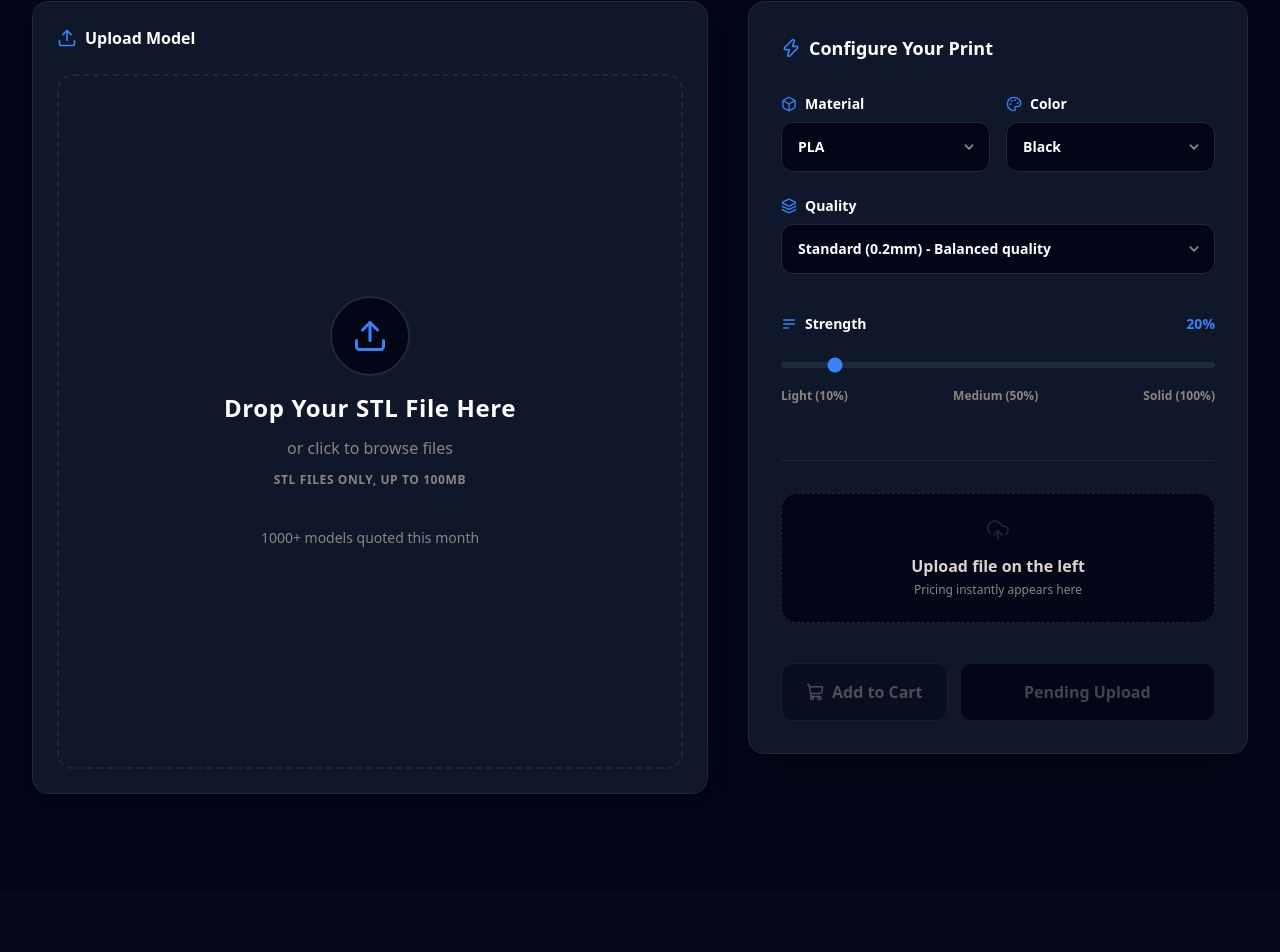
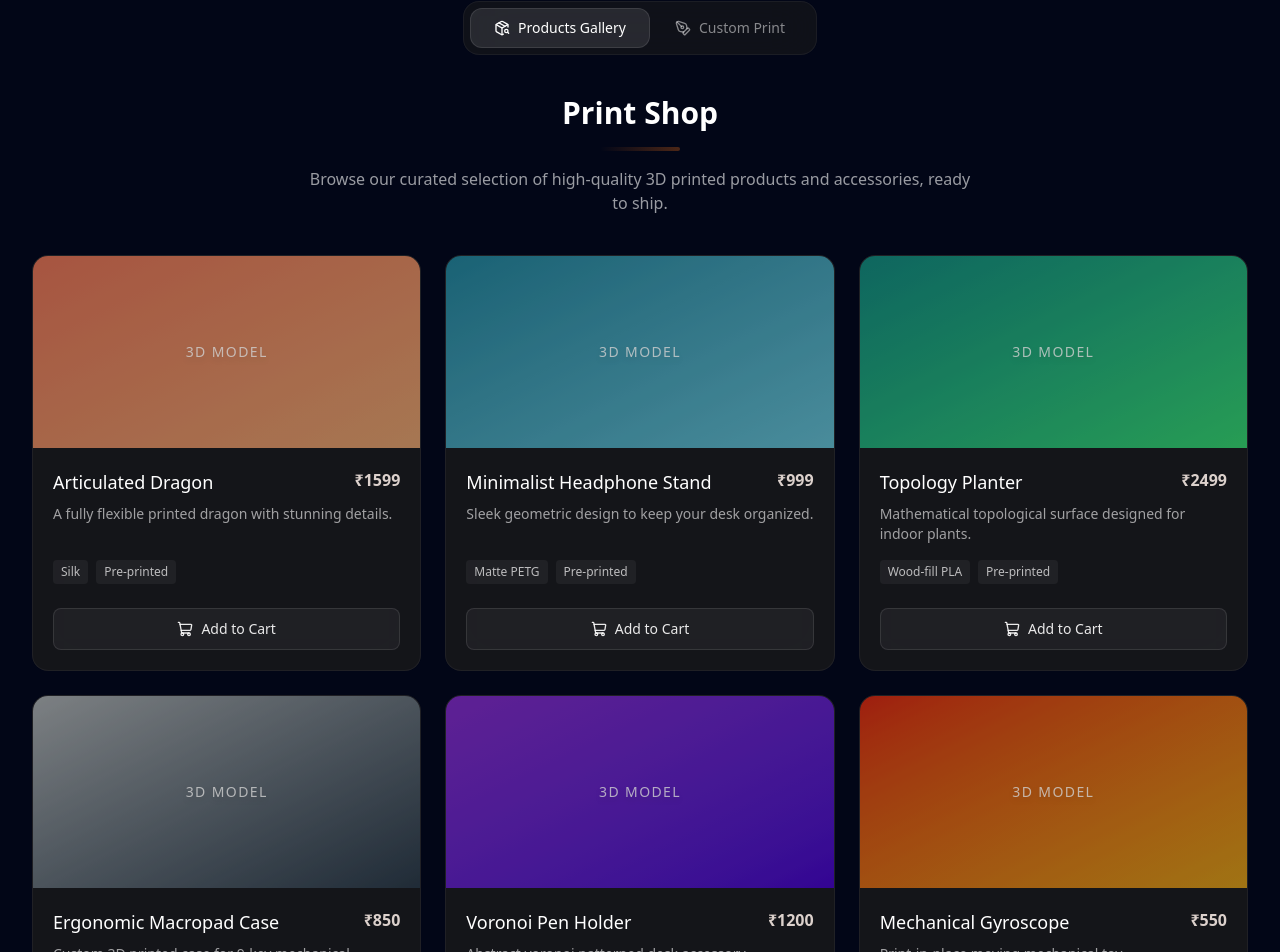
Before and after one commit to Gautham479/Pachi, a Next.js app: page / in a window 1280 px wide. Shown: the part 880-1832 px from the top of the page. Built offline with nearby package versions, Linux system fonts and the light colour scheme.

Commit message:
added both sections

```diff
--- a/app/page.js
+++ b/app/page.js
@@ -1,8 +1,7 @@
 import React from 'react';
 import Navbar from '@/components/Navbar';
 import Hero from '@/components/Hero';
-import UploadBox from '@/components/UploadBox';
-import ConfigPanel from '@/components/ConfigPanel';
+import MainContentTabs from '@/components/MainContentTabs';
 import Features from '@/components/Features';
 import HowItWorks from '@/components/HowItWorks';
 import FAQ from '@/components/FAQ';
@@ -20,19 +19,9 @@ export default function Home() {
         <Hero />
       </section>
 
-      {/* Quote Section (Left: Upload, Right: Price) */}
-      <section id="quote" className="w-full max-w-[1400px] mx-auto px-4 sm:px-6 lg:px-8 mb-24">
-        <div className="grid grid-cols-1 lg:grid-cols-[1fr_450px] xl:grid-cols-[1fr_500px] gap-8 lg:gap-10 items-start w-full">
-          {/* Left Column: Upload */}
-          <div className="w-full relative h-[100%]">
-            <UploadBox />
-          </div>
-
-          {/* Right Column: Configuration & Price */}
-          <div className="w-full lg:sticky lg:top-24 pb-10">
-            <ConfigPanel />
-          </div>
-        </div>
+      {/* Main Mode Toggle & Content */}
+      <section id="content" className="w-full">
+        <MainContentTabs />
       </section>
 
       {/* Additional Added Sections */}
--- /dev/null
+++ b/components/MainContentTabs.jsx
@@ -0,0 +1,107 @@
+"use client";
+
+import React, { useState } from 'react';
+import { motion, AnimatePresence } from 'framer-motion';
+import UploadBox from './UploadBox';
+import ConfigPanel from './ConfigPanel';
+import ProductsGrid from './ProductsGrid';
+import { PackageSearch, PenTool } from 'lucide-react';
+
+export default function MainContentTabs() {
+  const [activeTab, setActiveTab] = useState('products'); // 'products' or 'custom'
+
+  return (
+    <div className="w-full max-w-[1400px] mx-auto px-4 sm:px-6 lg:px-8 mb-24 flex flex-col items-center">
+
+      {/* Sleek Segmented Control */}
+      <div className="bg-[#1a1a1b]/60 backdrop-blur-xl border border-white/5 p-1.5 rounded-2xl flex items-center mb-10 mx-auto sticky top-[90px] z-40">
+        <button
+          onClick={() => setActiveTab('products')}
+          className={`relative px-6 py-2.5 rounded-xl text-sm font-medium transition-colors flex items-center justify-center gap-2 min-w-[160px] ${
+            activeTab === 'products' ? 'text-white' : 'text-white/50 hover:text-white/80'
+          }`}
+        >
+          {activeTab === 'products' && (
+            <motion.div
+              layoutId="activeTabIndicator"
+              className="absolute inset-0 bg-white/10 border border-white/10 rounded-xl"
+              initial={false}
+              transition={{ type: 'spring', stiffness: 400, damping: 30 }}
+            />
+          )}
+          <PackageSearch className="w-4 h-4 relative z-10" />
+          <span className="relative z-10">Products Gallery</span>
+        </button>
+
+        <button
+          onClick={() => setActiveTab('custom')}
+          className={`relative px-6 py-2.5 rounded-xl text-sm font-medium transition-colors flex items-center justify-center gap-2 min-w-[160px] ${
+            activeTab === 'custom' ? 'text-white' : 'text-white/50 hover:text-white/80'
+          }`}
+        >
+          {activeTab === 'custom' && (
+            <motion.div
+              layoutId="activeTabIndicator"
+              className="absolute inset-0 bg-white/10 border border-white/10 rounded-xl"
+              initial={false}
+              transition={{ type: 'spring', stiffness: 400, damping: 30 }}
+            />
+          )}
+          <PenTool className="w-4 h-4 relative z-10" />
+          <span className="relative z-10">Custom Print</span>
+        </button>
+      </div>
+
+      {/* Content Area */}
+      <div className="w-full relative min-h-[500px]">
+        <AnimatePresence mode="wait">
+          {activeTab === 'products' ? (
+            <motion.div
+              key="products"
+              initial={{ opacity: 0, y: 10 }}
+              animate={{ opacity: 1, y: 0 }}
+              exit={{ opacity: 0, y: -10 }}
+              transition={{ duration: 0.2 }}
+              className="w-full"
+            >
+              <div className="text-center max-w-2xl mx-auto mb-10">
+                <h2 className="text-3xl font-bold text-white mb-4">Print Shop</h2>
+                <div className="h-1 w-20 bg-gradient-to-r from-brand-orange to-[rgba(249,115,22,0.3)] mx-auto rounded-full mb-4"></div>
+                <p className="text-white/60">
+                  Browse our curated selection of high-quality 3D printed products and accessories, ready to ship.
+                </p>
+              </div>
+              <ProductsGrid />
+            </motion.div>
+          ) : (
+            <motion.div
+              key="custom"
+              initial={{ opacity: 0, y: 10 }}
+              animate={{ opacity: 1, y: 0 }}
+              exit={{ opacity: 0, y: -10 }}
+              transition={{ duration: 0.2 }}
+              className="w-full"
+            >
+              <div className="text-center max-w-2xl mx-auto mb-10">
+                <h2 className="text-3xl font-bold text-white mb-4">Custom Orders</h2>
+                <div className="h-1 w-20 bg-gradient-to-r from-brand-orange to-[rgba(249,115,22,0.3)] mx-auto rounded-full mb-4"></div>
+                <p className="text-white/60">
+                  Upload your own 3D models (STL files), configure your material preferences, and get an instant quote.
+                </p>
+              </div>
+              <div className="grid grid-cols-1 lg:grid-cols-[1fr_450px] xl:grid-cols-[1fr_500px] gap-8 lg:gap-10 items-start w-full">
+                <div className="w-full relative h-[100%]">
+                  <UploadBox />
+                </div>
+                <div className="w-full lg:sticky lg:top-24 pb-10">
+                  <ConfigPanel />
+                </div>
+              </div>
+            </motion.div>
+          )}
+        </AnimatePresence>
+      </div>
+
+    </div>
+  );
+}
--- /dev/null
+++ b/components/ProductsGrid.jsx
@@ -0,0 +1,121 @@
+"use client";
+
+import React from 'react';
+import { ShoppingCart } from 'lucide-react';
+import { useStore } from '@/store/useStore';
+import { motion } from 'framer-motion';
+
+const MOCK_PRODUCTS = [
+  {
+    id: 'p1',
+    name: 'Articulated Dragon',
+    description: 'A fully flexible printed dragon with stunning details.',
+    material: 'Silk',
+    price: 1599,
+    imageColor: 'from-[#ff7e5f] to-[#feb47b]'
+  },
+  {
+    id: 'p2',
+    name: 'Minimalist Headphone Stand',
+    description: 'Sleek geometric design to keep your desk organized.',
+    material: 'Matte PETG',
+    price: 999,
+    imageColor: 'from-[#2193b0] to-[#6dd5ed]'
+  },
+  {
+    id: 'p3',
+    name: 'Topology Planter',
+    description: 'Mathematical topological surface designed for indoor plants.',
+    material: 'Wood-fill PLA',
+    price: 2499,
+    imageColor: 'from-[#11998e] to-[#38ef7d]'
+  },
+  {
+    id: 'p4',
+    name: 'Ergonomic Macropad Case',
+    description: 'Custom 3D printed case for 9-key mechanical macropads.',
+    material: 'ABS',
+    price: 850,
+    imageColor: 'from-[#bdc3c7] to-[#2c3e50]'
+  },
+  {
+    id: 'p5',
+    name: 'Voronoi Pen Holder',
+    description: 'Abstract voronoi patterned desk accessory.',
+    material: 'Resin',
+    price: 1200,
+    imageColor: 'from-[#8e2de2] to-[#4a00e0]'
+  },
+  {
+    id: 'p6',
+    name: 'Mechanical Gyroscope',
+    description: 'Print-in-place moving mechanical toy.',
+    material: 'PLA',
+    price: 550,
+    imageColor: 'from-[#f12711] to-[#f5af19]'
+  }
+];
+
+export default function ProductsGrid() {
+  const addDirectItemToCart = useStore((state) => state.addDirectItemToCart);
+  const openCart = useStore((state) => state.openCart);
+
+  const handleAddToCart = (product) => {
+    addDirectItemToCart({
+      fileName: product.name,
+      config: { material: product.material, quality: 'Pre-printed', color: 'As shown' },
+      price: product.price
+    });
+    openCart();
+  };
+
+  return (
+    <div className="grid grid-cols-1 sm:grid-cols-2 lg:grid-cols-3 gap-6">
+      {MOCK_PRODUCTS.map((product, idx) => (
+        <motion.div
+          key={product.id}
+          initial={{ opacity: 0, y: 20 }}
+          animate={{ opacity: 1, y: 0 }}
+          transition={{ delay: idx * 0.1, duration: 0.5 }}
+          className="bg-[#1a1a1b]/80 backdrop-blur-xl border border-white/5 rounded-2xl overflow-hidden hover:border-[rgba(249,115,22,0.3)] transition-all group flex flex-col h-full"
+        >
+          {/* Placeholder Image using gradients */}
+          <div className={`w-full h-48 bg-gradient-to-br ${product.imageColor} relative opacity-80 group-hover:opacity-100 transition-opacity`}>
+             <div className="absolute inset-0 bg-black/20" />
+             <div className="absolute inset-0 flex items-center justify-center">
+                 <span className="text-white/80 font-medium tracking-widest uppercase text-sm drop-shadow-md">
+                     3D Model
+                 </span>
+             </div>
+          </div>
+
+          <div className="p-5 flex flex-col flex-grow">
+            <div className="flex justify-between items-start mb-2">
+              <h3 className="text-white font-medium text-lg">{product.name}</h3>
+              <span className="text-brand-orange font-bold">₹{product.price}</span>
+            </div>
+
+            <p className="text-white/60 text-sm mb-4 flex-grow">{product.description}</p>
+
+            <div className="flex items-center gap-2 mb-6">
+              <span className="px-2 py-1 bg-white/5 rounded text-xs text-white/70 font-medium">
+                {product.material}
+              </span>
+              <span className="px-2 py-1 bg-white/5 rounded text-xs text-white/70 font-medium">
+                Pre-printed
+              </span>
+            </div>
+
+            <button
+              onClick={() => handleAddToCart(product)}
+              className="w-full py-2.5 rounded-lg bg-white/5 hover:bg-brand-orange hover:text-white text-white/90 font-medium transition-all flex items-center justify-center gap-2 text-sm mt-auto group-hover:border-transparent border border-white/10"
+            >
+              <ShoppingCart className="w-4 h-4" />
+              Add to Cart
+            </button>
+          </div>
+        </motion.div>
+      ))}
+    </div>
+  );
+}
--- a/store/useStore.js
+++ b/store/useStore.js
@@ -51,6 +51,10 @@ export const useStore = create((set) => ({
       mockPrice: null
     };
   }),
+
+  addDirectItemToCart: (item) => set((state) => ({
+    cart: [...state.cart, { id: Math.random().toString(36).substr(2, 9), ...item }]
+  })),
 }));
 
 // A simple mock pricing calculator based on selections
```
